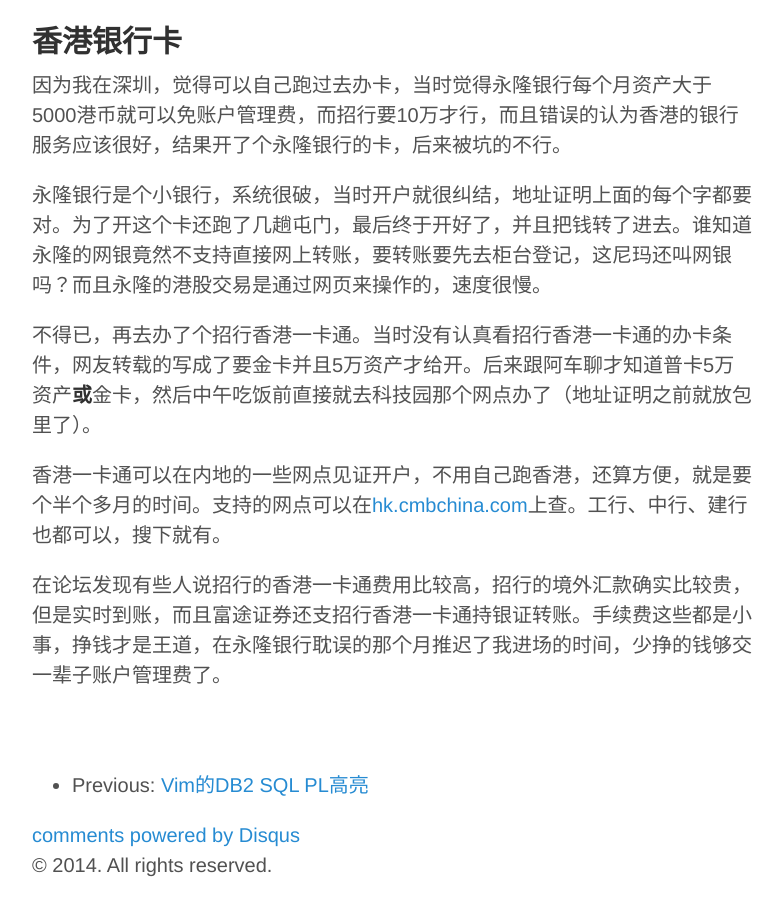
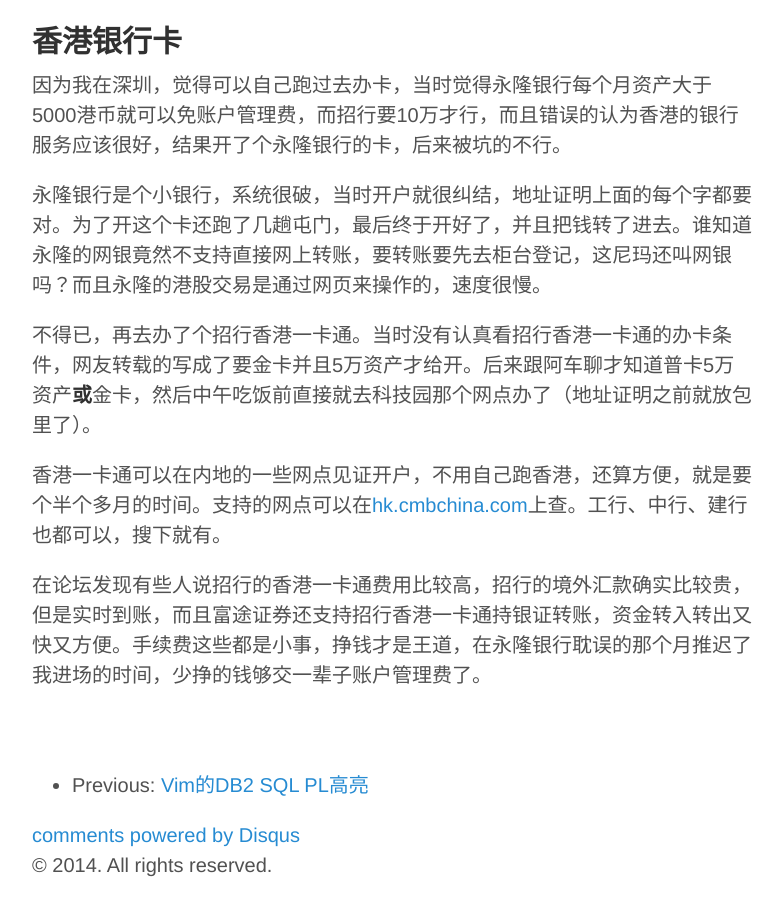
Before and after one commit to randyho/myblog, a Jekyll site: the page built from _posts/2014-07-06-us-stocks.md, in a window 1280 px wide and 900 px high, scrolled down 3136 px. Shown: the whole window, without its empty margins (248-1031 px from the left). Built offline with Jekyll 4.4.1, drawn with Linux system fonts in a browser that asks for light colours; Markdown is read by kramdown in place of the engine named in the settings; comment, search, counter and statistics services are not loaded.

Commit message:
修改错别字

```diff
--- a/_posts/2014-07-06-us-stocks.md
+++ b/_posts/2014-07-06-us-stocks.md
@@ -72,4 +72,4 @@
 
 香港一卡通可以在内地的一些网点见证开户，不用自己跑香港，还算方便，就是要个半个多月的时间。支持的网点可以在[hk.cmbchina.com](http://hk.cmbchina.com)上查。工行、中行、建行也都可以，搜下就有。
 
-在论坛发现有些人说招行的香港一卡通费用比较高，招行的境外汇款确实比较贵，但是实时到账，而且富途证券还支招行香港一卡通持银证转账。手续费这些都是小事，挣钱才是王道，在永隆银行耽误的那个月推迟了我进场的时间，少挣的钱够交一辈子账户管理费了。
+在论坛发现有些人说招行的香港一卡通费用比较高，招行的境外汇款确实比较贵，但是实时到账，而且富途证券还支持招行香港一卡通持银证转账，资金转入转出又快又方便。手续费这些都是小事，挣钱才是王道，在永隆银行耽误的那个月推迟了我进场的时间，少挣的钱够交一辈子账户管理费了。
```
